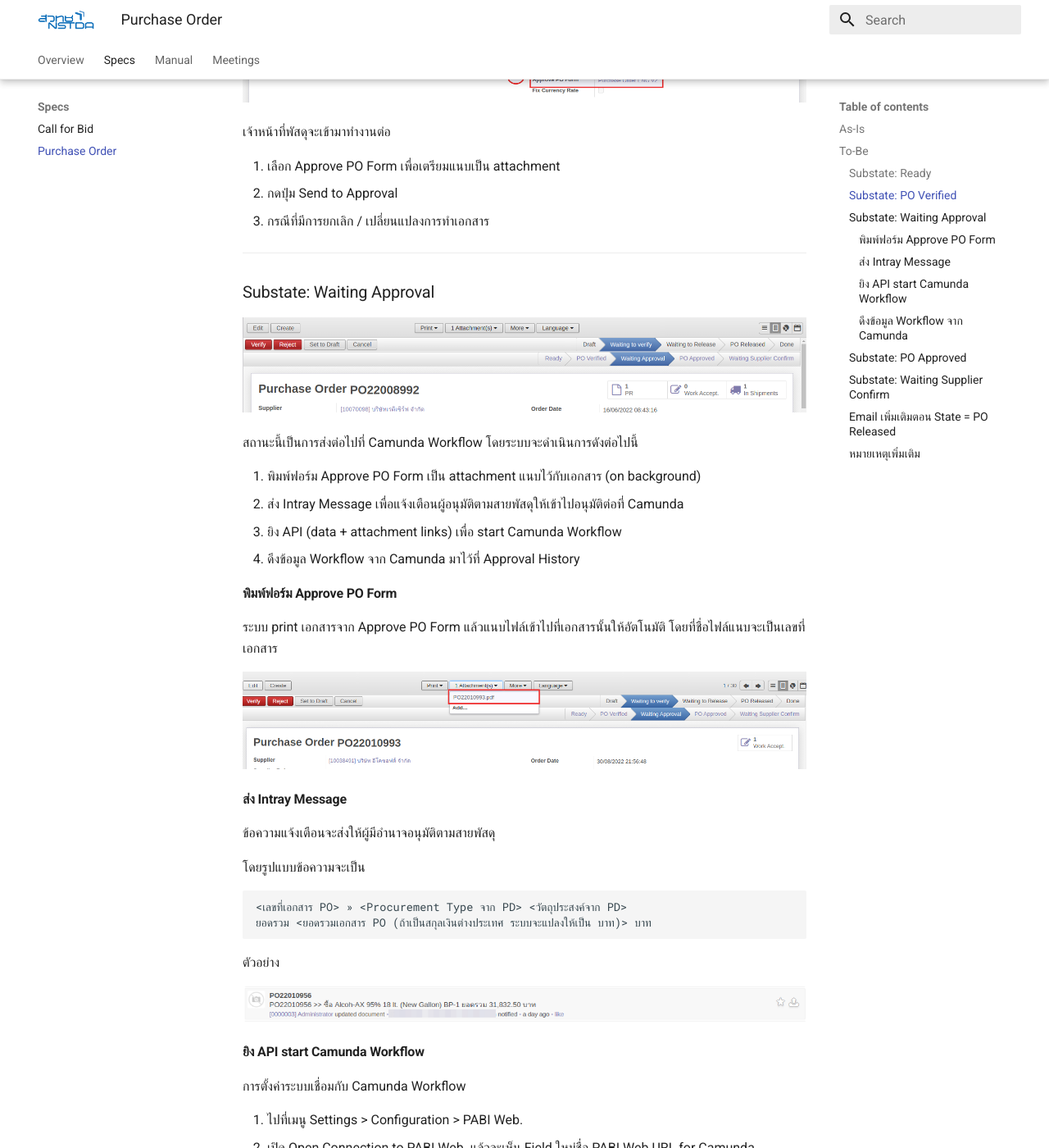
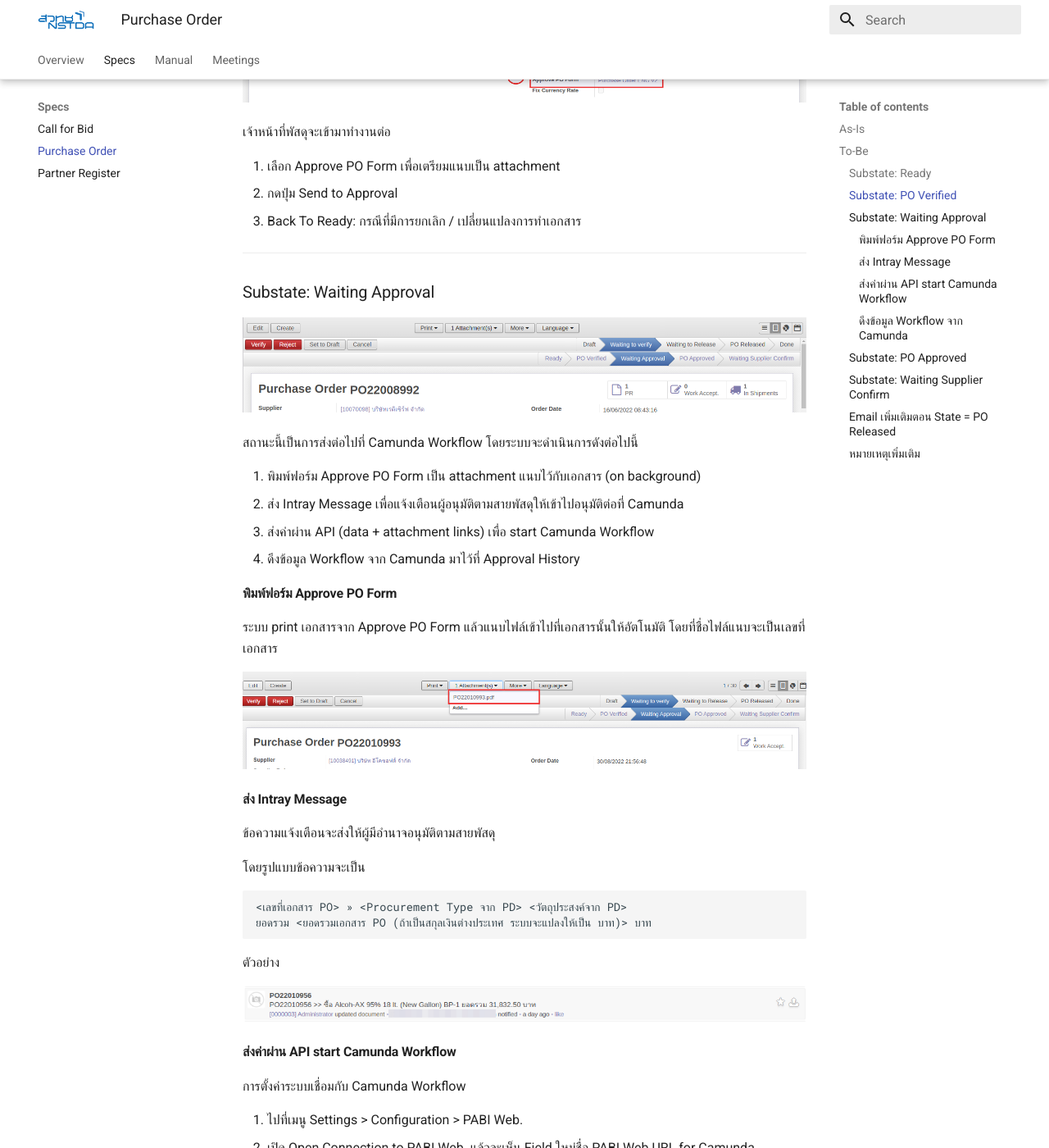
Before and after one commit to ecosoft-odoo/esign-mkdocs, an MkDocs documentation site: the page built from docs/specs/po.md, in a window 1280 px wide and 1400 px high, scrolled down 1763 px. Shown: the whole window at 82% size. Built offline with MkDocs 1.6.1 and Material for MkDocs 9.7.7, drawn with Linux system fonts in a browser that asks for light colours; some of the changed text lies outside the part shown.

Commit message:
[ADD] supplier register

```diff
--- a/docs/specs/po.md
+++ b/docs/specs/po.md
@@ -50,7 +50,7 @@
 
 1. เลือก Approve PO Form เพื่อเตรียมแนบเป็น attachment
 2. กดปุ่ม Send to Approval
-3. กรณีที่มีการยกเลิก / เปลี่ยนแปลงการทำเอกสาร
+3. Back To Ready: กรณีที่มีการยกเลิก / เปลี่ยนแปลงการทำเอกสาร
 
 ---
 
@@ -62,7 +62,7 @@
 
 1. พิมพ์ฟอร์ม Approve PO Form เป็น attachment แนบไว้กับเอกสาร (on background)
 2. ส่ง Intray Message เพื่อแจ้งเตือนผู้อนุมัติตามสายพัสดุให้เข้าไปอนุมัติต่อที่ Camunda
-3. ยิง API (data + attachment links) เพื่อ start Camunda Workflow
+3. ส่งค่าผ่าน API (data + attachment links) เพื่อ start Camunda Workflow
 4. ดึงข้อมูล Workflow จาก Camunda มาไว้ที่ Approval History
 
 #### พิมพ์ฟอร์ม Approve PO Form
@@ -84,7 +84,7 @@
 
 ![](pics/po4_2.png)
 
-#### ยิง API start Camunda Workflow
+#### ส่งค่าผ่าน API start Camunda Workflow
 
 การตั้งค่าระบบเชื่อมกับ Camunda Workflow
 
@@ -188,7 +188,7 @@
         - esign_password: กรอก password สำหรับเชื่อมต่อระบบ eSign
 
 
-2. ยิง API ไปที่ eSign โดยส่งไฟล์ PDF ของ Approve PO Form ไปด้วย
+2. ส่งค่าผ่าน API ไปที่ eSign โดยส่งไฟล์ PDF ของ Approve PO Form ไปด้วย
 
     - ข้อมูลส่งเข้า eSign
 
--- a/mkdocs.yml
+++ b/mkdocs.yml
@@ -16,8 +16,7 @@ nav:
   - Specs:
       - Call for Bid: specs/pd.md
       - Purchase Order: specs/po.md
-      # - Call for Bid: specs/pd.md
-      # - Purchase Order: specs/po.md
+      - Partner Register: specs/partner.md
   - Manual:
       - Overview: manual/overview.md
   - Meetings:
```
Also changed, not shown: docs/specs/partner.md (added, +67 -0 lines), docs/specs/pics/partner_temp1.png (added), docs/specs/pics/partner_temp2.png (added), docs/specs/pics/partner_temp3.png (added), docs/specs/pics/partner_temp4.png (added).
